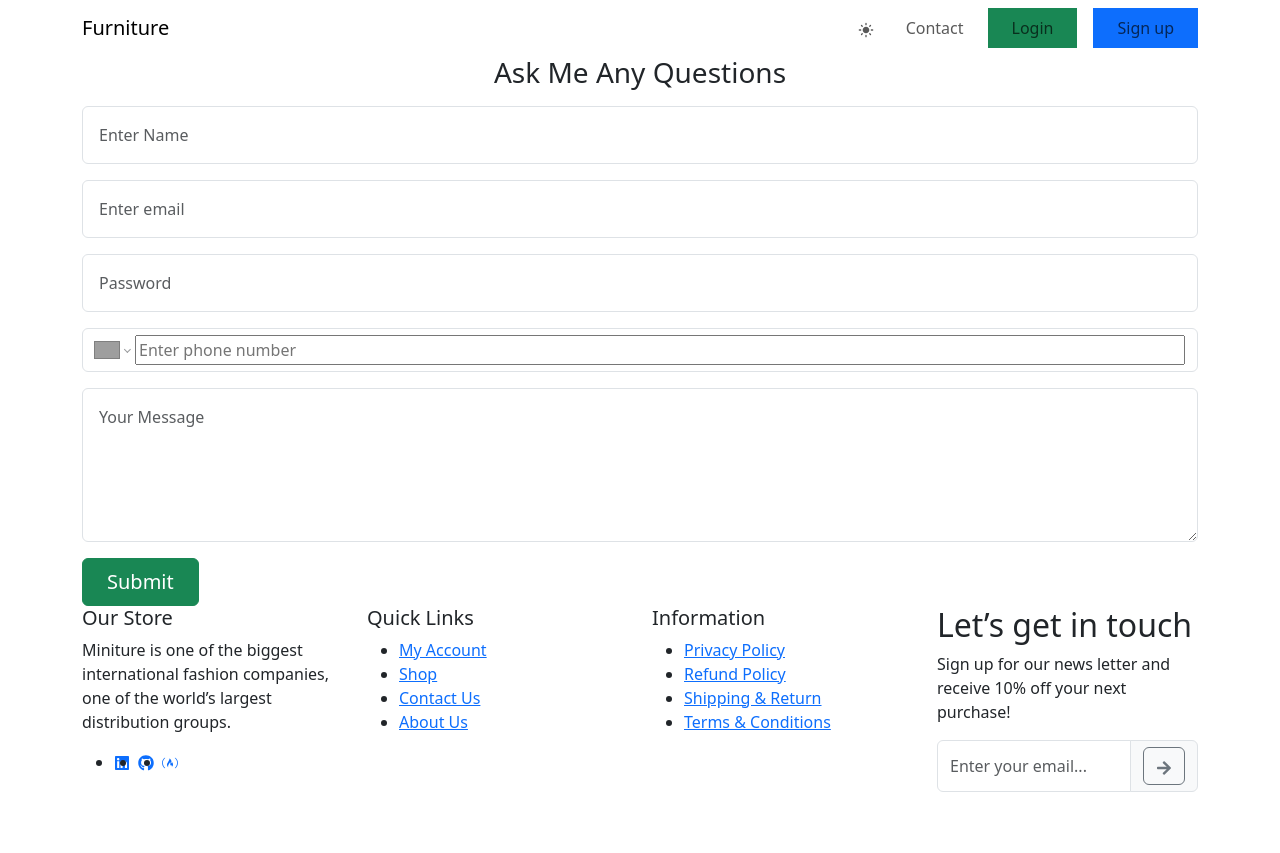
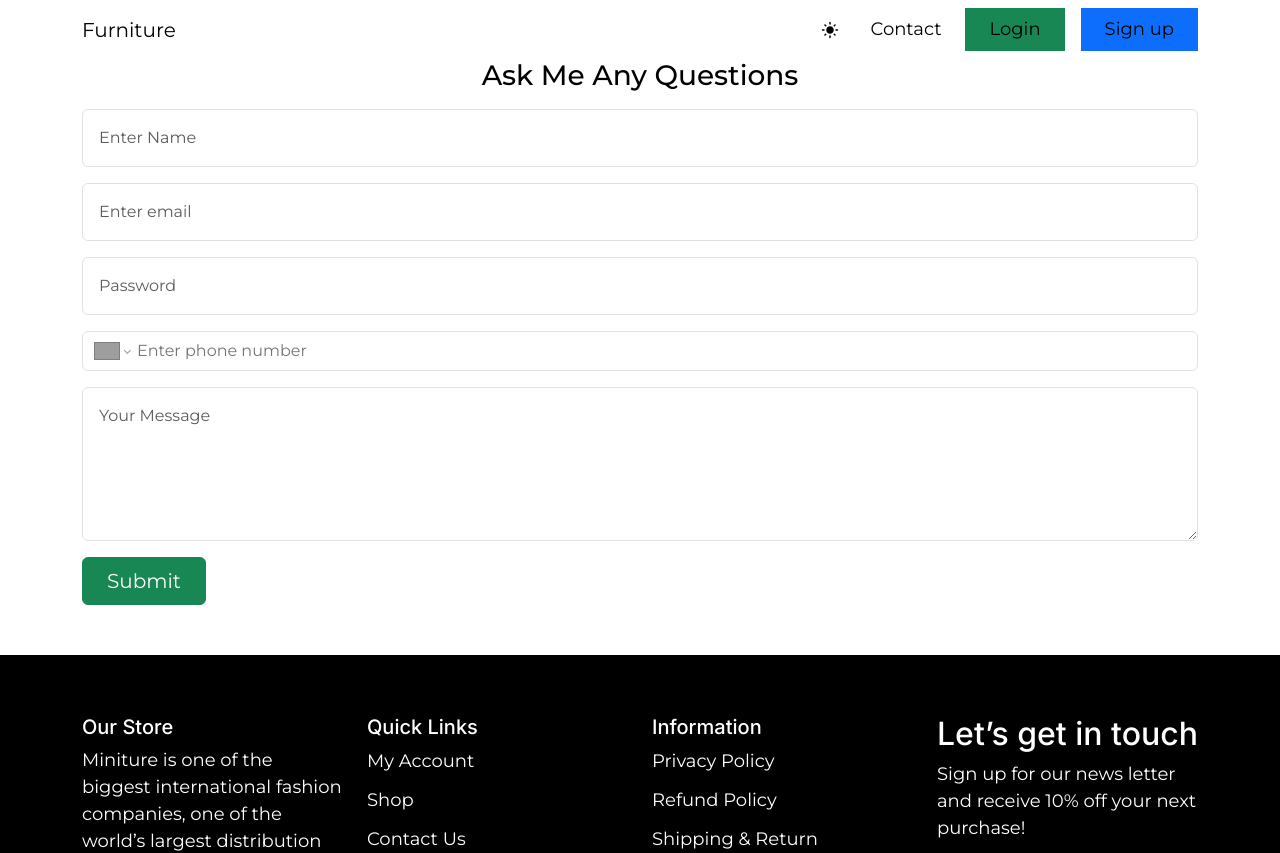
Before and after one commit to PrakashWiser/furniture-user-page, a React (Create React App) app: page /Contact in a window 1280 px wide. Shown: the top 853 px of the page. Before the commit the page ends 800 px from the top, so only its background shows below. Built offline with nearby package versions, Linux system fonts and the light colour scheme; grey boxes are pictures that could not be loaded.

Commit message:
css comment

```diff
--- a/src/App.css
+++ b/src/App.css
@@ -1,4 +1,4 @@
-/* @import url("https://fonts.googleapis.com/css2?family=Inter:ital,opsz,wght@0,14..32,100..900;1,14..32,100..900&display=swap");
+@import url("https://fonts.googleapis.com/css2?family=Inter:ital,opsz,wght@0,14..32,100..900;1,14..32,100..900&display=swap");
 @import url("https://fonts.googleapis.com/css2?family=Inter:ital,opsz,wght@0,14..32,100..900;1,14..32,100..900&family=Montserrat:ital,wght@0,100..900;1,100..900&family=Open+Sans:ital,wght@0,300..800;1,300..800&family=Poppins:ital,wght@0,100;0,200;0,300;0,400;0,500;0,600;0,700;0,800;0,900;1,100;1,200;1,300;1,400;1,500;1,600;1,700;1,800;1,900&display=swap");
 @import url("https://fonts.googleapis.com/css2?family=Inter:ital,opsz,wght@0,14..32,100..900;1,14..32,100..900&family=Poppins:ital,wght@0,100;0,200;0,300;0,400;0,500;0,600;0,700;0,800;0,900;1,100;1,200;1,300;1,400;1,500;1,600;1,700;1,800;1,900&display=swap");
 @import url("https://fonts.googleapis.com/css2?family=Inter:ital,opsz,wght@0,14..32,100..900;1,14..32,100..900&family=Open+Sans:ital,wght@0,300..800;1,300..800&family=Poppins:ital,wght@0,100;0,200;0,300;0,400;0,500;0,600;0,700;0,800;0,900;1,100;1,200;1,300;1,400;1,500;1,600;1,700;1,800;1,900&display=swap");
@@ -6,7 +6,7 @@
   --font-inter: "Inter", sans-serif;
   --font-popins: "Poppins", sans-serif;
   --font-seif: "Open Sans", sans-serif;
-  --fontmonserrat:"Montserrat", sans-serif
+  --fontmonserrat:"Montserrat", sans-serif;
   --sz1: 1px;
   --sz2: 2px;
   --sz3: 3px;
@@ -92,4 +92,4 @@
 
 .bg_org {
   background-color: var(--primary-color) !important;
-} */
+}
--- a/src/pages/footer/style.css
+++ b/src/pages/footer/style.css
@@ -1,4 +1,4 @@
-/* .footer {
+.footer {
   background-color: black;
   color: white;
   padding: 60px 20px;
@@ -133,4 +133,4 @@
   .with_tybe {
     width: 100%;
   }
-} */
+}
--- a/src/pages/home/style.css
+++ b/src/pages/home/style.css
@@ -1,4 +1,4 @@
-/* .Home_sec_1 h2 {
+.Home_sec_1 h2 {
   font-size: 60px;
   font-weight: var(--fw700);
   line-height: 60px;
@@ -271,4 +271,4 @@
     font-size: var(--sz15);
     width: 100%;
   }
-} */
+}
```
